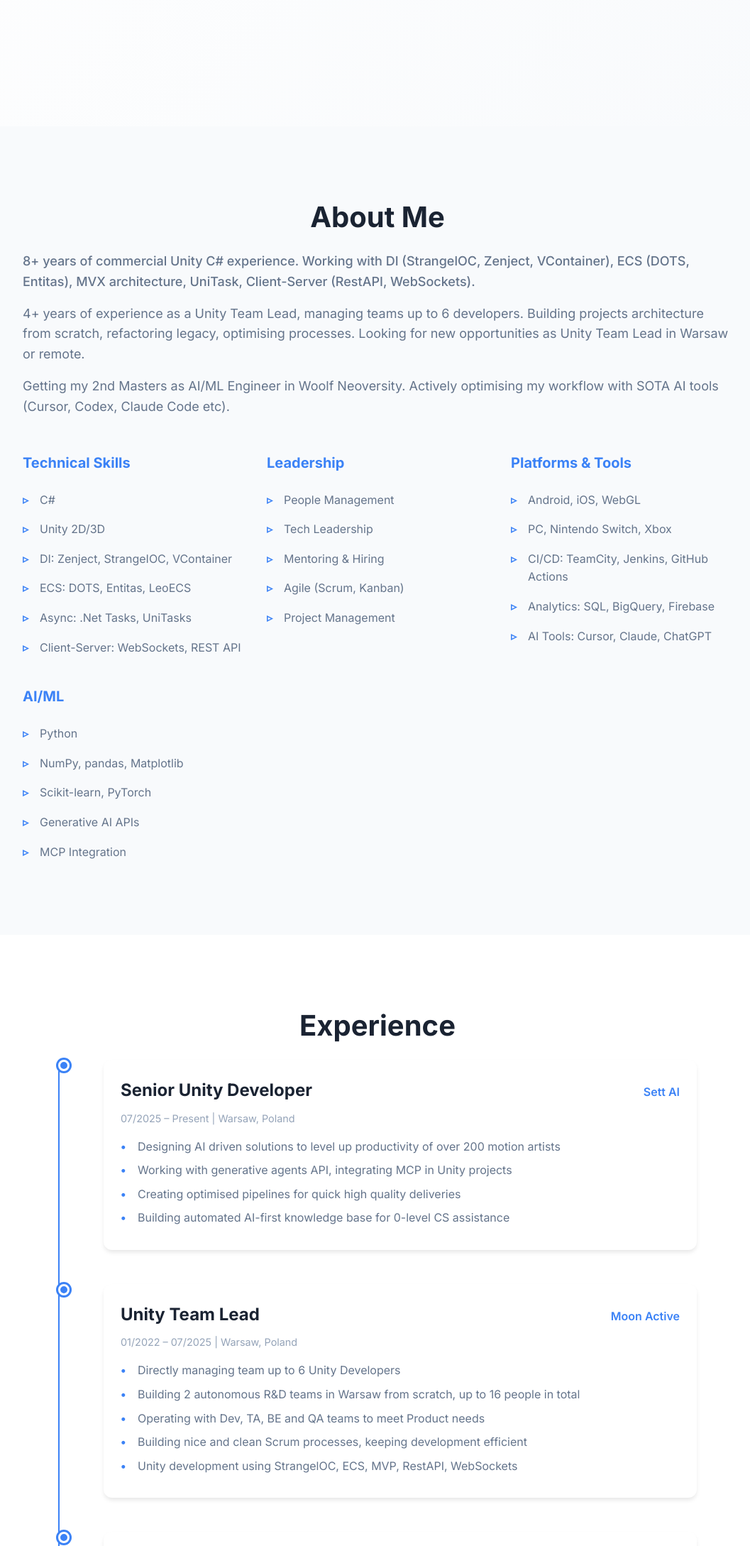
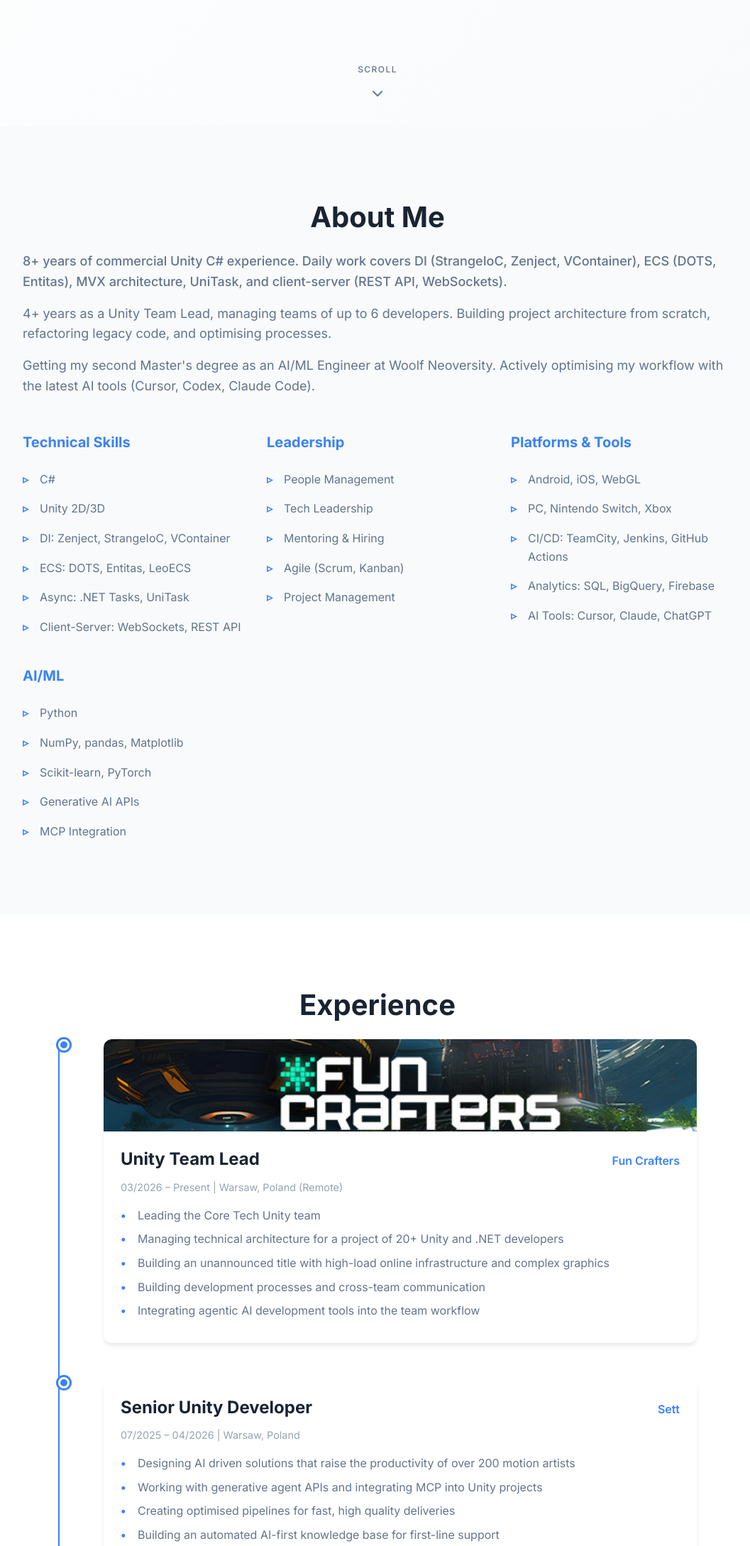
Before and after one commit to Keltis456/portfolio, a plain HTML site: page index.html in a window 1280 px wide. Shown: the part 622-2800 px from the top of the page at 71% size, without its empty margins (108-1165 px from the left). Drawn offline with Linux system fonts and the light colour scheme.

Commit message:
Update experience, add scroll indicator, rewrite README
Experience:
- Add Unity Team Lead at Fun Crafters with company key art
- End the Sett role at 04/2026 and correct the company name
- Rewrite all role bullets and the summary for clarity
- Fix the StrangeIoC spelling and normalize REST API and .NET naming

Hero:
- Add a scroll indicator so the page reads as scrollable
- Hide it past 80px and disable the bounce under reduced motion

README:
- Document how to run the site locally and how the files are laid out
- List all seven project cards and the steps to add another

```diff
--- a/index.html
+++ b/index.html
@@ -45,6 +45,12 @@
                 </div>
             </div>
         </div>
+        <a href="#about" class="scroll-indicator" aria-label="Scroll to About">
+            <span>Scroll</span>
+            <svg width="24" height="24" viewBox="0 0 24 24" fill="none" stroke="currentColor" stroke-width="2" stroke-linecap="round" stroke-linejoin="round" aria-hidden="true">
+                <polyline points="6 9 12 15 18 9"></polyline>
+            </svg>
+        </a>
     </section>
 
     <section id="about" class="about section">
@@ -52,9 +58,9 @@
             <h2 class="section-title">About Me</h2>
             <div class="about-content">
                 <div class="about-text">
-                    <p class="lead">8+ years of commercial Unity C# experience. Working with DI (StrangelOC, Zenject, VContainer), ECS (DOTS, Entitas), MVX architecture, UniTask, Client-Server (RestAPI, WebSockets).</p>
-                    <p>4+ years of experience as a Unity Team Lead, managing teams up to 6 developers. Building projects architecture from scratch, refactoring legacy, optimising processes. Looking for new opportunities as Unity Team Lead in Warsaw or remote.</p>
-                    <p>Getting my 2nd Masters as AI/ML Engineer in Woolf Neoversity. Actively optimising my workflow with SOTA AI tools (Cursor, Codex, Claude Code etc).</p>
+                    <p class="lead">8+ years of commercial Unity C# experience. Daily work covers DI (StrangeIoC, Zenject, VContainer), ECS (DOTS, Entitas), MVX architecture, UniTask, and client-server (REST API, WebSockets).</p>
+                    <p>4+ years as a Unity Team Lead, managing teams of up to 6 developers. Building project architecture from scratch, refactoring legacy code, and optimising processes.</p>
+                    <p>Getting my second Master's degree as an AI/ML Engineer at Woolf Neoversity. Actively optimising my workflow with the latest AI tools (Cursor, Codex, Claude Code).</p>
                 </div>
                 <div class="skills-grid">
                     <div class="skill-category">
@@ -62,9 +68,9 @@
                         <ul>
                             <li>C#</li>
                             <li>Unity 2D/3D</li>
-                            <li>DI: Zenject, StrangeIOC, VContainer</li>
+                            <li>DI: Zenject, StrangeIoC, VContainer</li>
                             <li>ECS: DOTS, Entitas, LeoECS</li>
-                            <li>Async: .Net Tasks, UniTasks</li>
+                            <li>Async: .NET Tasks, UniTask</li>
                             <li>Client-Server: WebSockets, REST API</li>
                         </ul>
                     </div>
@@ -109,17 +115,36 @@
             <div class="timeline">
                 <div class="timeline-item">
                     <div class="timeline-marker"></div>
+                    <div class="timeline-content timeline-content-featured">
+                        <img class="company-banner" src="media/fun-crafters/key-art.jpg" alt="Fun Crafters key art" loading="lazy">
+                        <div class="timeline-header">
+                            <h3>Unity Team Lead</h3>
+                            <span class="company">Fun Crafters</span>
+                        </div>
+                        <p class="timeline-date">03/2026 – Present | Warsaw, Poland (Remote)</p>
+                        <ul class="timeline-details">
+                            <li>Leading the Core Tech Unity team</li>
+                            <li>Managing technical architecture for a project of 20+ Unity and .NET developers</li>
+                            <li>Building an unannounced title with high-load online infrastructure and complex graphics</li>
+                            <li>Building development processes and cross-team communication</li>
+                            <li>Integrating agentic AI development tools into the team workflow</li>
+                        </ul>
+                    </div>
+                </div>
+
+                <div class="timeline-item">
+                    <div class="timeline-marker"></div>
                     <div class="timeline-content">
                         <div class="timeline-header">
                             <h3>Senior Unity Developer</h3>
-                            <span class="company">Sett AI</span>
+                            <span class="company">Sett</span>
                         </div>
-                        <p class="timeline-date">07/2025 – Present | Warsaw, Poland</p>
+                        <p class="timeline-date">07/2025 – 04/2026 | Warsaw, Poland</p>
                         <ul class="timeline-details">
-                            <li>Designing AI driven solutions to level up productivity of over 200 motion artists</li>
-                            <li>Working with generative agents API, integrating MCP in Unity projects</li>
-                            <li>Creating optimised pipelines for quick high quality deliveries</li>
-                            <li>Building automated AI-first knowledge base for 0-level CS assistance</li>
+                            <li>Designing AI driven solutions that raise the productivity of over 200 motion artists</li>
+                            <li>Working with generative agent APIs and integrating MCP into Unity projects</li>
+                            <li>Creating optimised pipelines for fast, high quality deliveries</li>
+                            <li>Building an automated AI-first knowledge base for first-line support</li>
                         </ul>
                     </div>
                 </div>
@@ -133,11 +158,12 @@
                         </div>
                         <p class="timeline-date">01/2022 – 07/2025 | Warsaw, Poland</p>
                         <ul class="timeline-details">
-                            <li>Directly managing team up to 6 Unity Developers</li>
-                            <li>Building 2 autonomous R&D teams in Warsaw from scratch, up to 16 people in total</li>
-                            <li>Operating with Dev, TA, BE and QA teams to meet Product needs</li>
-                            <li>Building nice and clean Scrum processes, keeping development efficient</li>
-                            <li>Unity development using StrangelOC, ECS, MVP, RestAPI, WebSockets</li>
+                            <li>Directly managing a team of up to 6 Unity developers</li>
+                            <li>Building 2 autonomous R&amp;D teams in Warsaw from scratch, up to 16 people in total</li>
+                            <li>Working with Dev, TA, BE and QA teams to meet product needs</li>
+                            <li>Building clear Scrum processes that keep development efficient</li>
+                            <li>Bringing a multicultural team together</li>
+                            <li>Unity development using StrangeIoC, ECS, MVP, REST API, WebSockets</li>
                         </ul>
                     </div>
                 </div>
@@ -151,7 +177,7 @@
                         </div>
                         <p class="timeline-date">04/2021 – 01/2022 | Kharkiv, Ukraine</p>
                         <ul class="timeline-details">
-                            <li>Unity development using StrangelOC, ECS, MVP, RestAPI, WebSockets</li>
+                            <li>Unity development using StrangeIoC, ECS, MVP, REST API, WebSockets</li>
                             <li>Building architecture of a new Blast/Match3 game from scratch</li>
                         </ul>
                     </div>
@@ -166,9 +192,9 @@
                         </div>
                         <p class="timeline-date">07/2020 – 04/2021 | Remote</p>
                         <ul class="timeline-details">
-                            <li>Leading up to 4 Unity Developers in hyper-casual team</li>
-                            <li>Reducing ultra hyper-casual development cycle to 1 week</li>
-                            <li>Porting PC games to Switch and XBOX</li>
+                            <li>Leading up to 4 Unity developers in a hyper-casual team</li>
+                            <li>Cutting the hyper-casual development cycle to one week</li>
+                            <li>Porting PC games to Nintendo Switch and Xbox</li>
                         </ul>
                     </div>
                 </div>
@@ -205,7 +231,7 @@
                             <span>Unity</span>
                             <span>Match3</span>
                             <span>Mobile</span>
-                            <span>StrangeIOC</span>
+                            <span>StrangeIoC</span>
                             <span>ECS</span>
                             <span>MVP</span>
                         </div>
--- a/script.js
+++ b/script.js
@@ -2,6 +2,7 @@ document.addEventListener('DOMContentLoaded', () => {
     const sections = document.querySelectorAll('.section');
     const navLinks = document.querySelectorAll('.nav-links a');
     const navbar = document.querySelector('.navbar');
+    const scrollIndicator = document.querySelector('.scroll-indicator');
 
     const observerOptions = {
         root: null,
@@ -30,6 +31,8 @@ document.addEventListener('DOMContentLoaded', () => {
         } else {
             navbar.style.boxShadow = 'none';
         }
+
+        scrollIndicator?.classList.toggle('hidden', currentScroll > 80);
 
         lastScroll = currentScroll;
     });
--- a/styles.css
+++ b/styles.css
@@ -103,11 +103,60 @@ body {
 }
 
 .hero {
+    position: relative;
     min-height: 100vh;
     display: flex;
     align-items: center;
     padding-top: 80px;
     background: linear-gradient(135deg, var(--bg-primary) 0%, var(--bg-secondary) 100%);
+}
+
+.scroll-indicator {
+    position: absolute;
+    left: 50%;
+    bottom: 2.5rem;
+    transform: translateX(-50%);
+    display: flex;
+    flex-direction: column;
+    align-items: center;
+    gap: 0.4rem;
+    color: var(--text-secondary);
+    text-decoration: none;
+    font-size: 0.75rem;
+    font-weight: 500;
+    letter-spacing: 0.12em;
+    text-transform: uppercase;
+    animation: fadeInUp 1s ease 0.6s backwards;
+    transition: color 0.3s ease, opacity 0.4s ease;
+}
+
+.scroll-indicator:hover {
+    color: var(--accent-color);
+}
+
+.scroll-indicator svg {
+    animation: scrollBounce 2s ease-in-out infinite;
+}
+
+.scroll-indicator.hidden {
+    opacity: 0;
+    pointer-events: none;
+}
+
+@keyframes scrollBounce {
+    0%, 100% {
+        transform: translateY(0);
+    }
+    50% {
+        transform: translateY(6px);
+    }
+}
+
+@media (prefers-reduced-motion: reduce) {
+    .scroll-indicator,
+    .scroll-indicator svg {
+        animation: none;
+    }
 }
 
 .hero-content {
@@ -338,6 +387,19 @@ body {
 .company {
     color: var(--accent-color);
     font-weight: 600;
+}
+
+.timeline-content-featured {
+    overflow: hidden;
+}
+
+.company-banner {
+    display: block;
+    width: calc(100% + 3rem);
+    height: 130px;
+    margin: -1.5rem -1.5rem 1.25rem;
+    object-fit: cover;
+    object-position: center 58%;
 }
 
 .timeline-date {
```
Also changed, not shown: media/fun-crafters/key-art.jpg (added), 1 other file.
